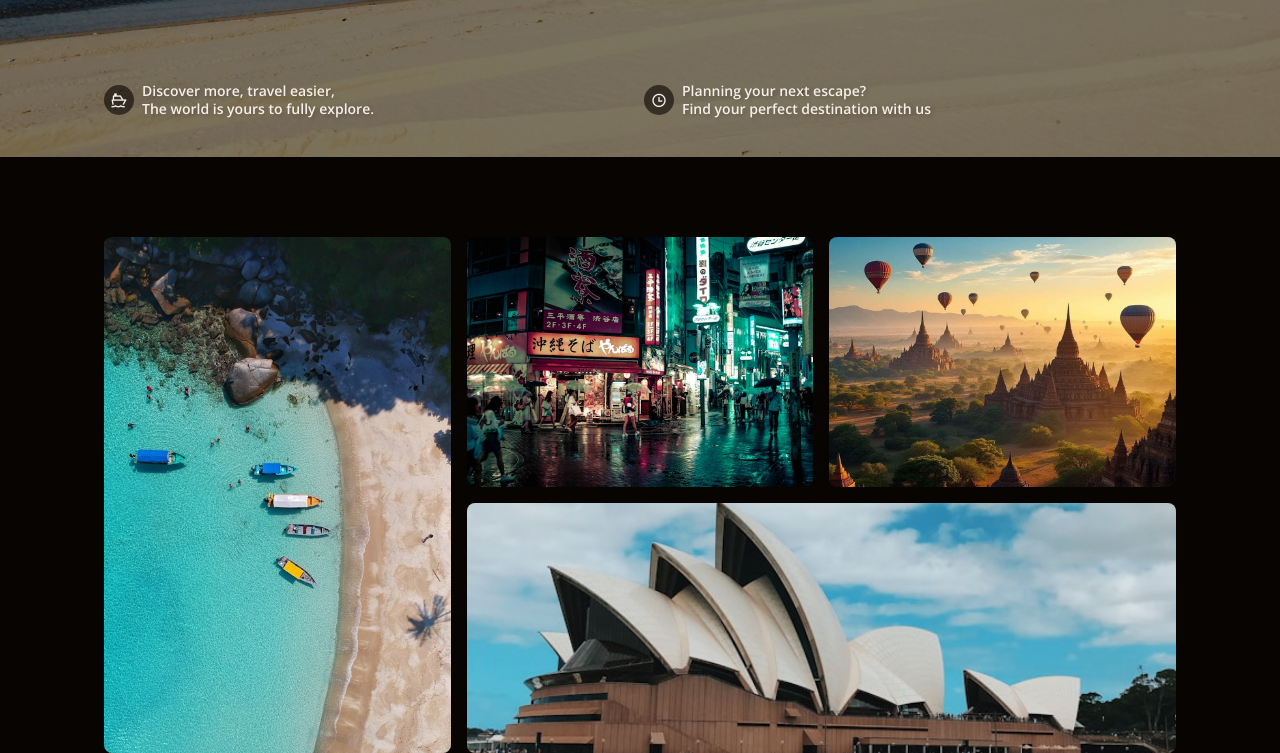
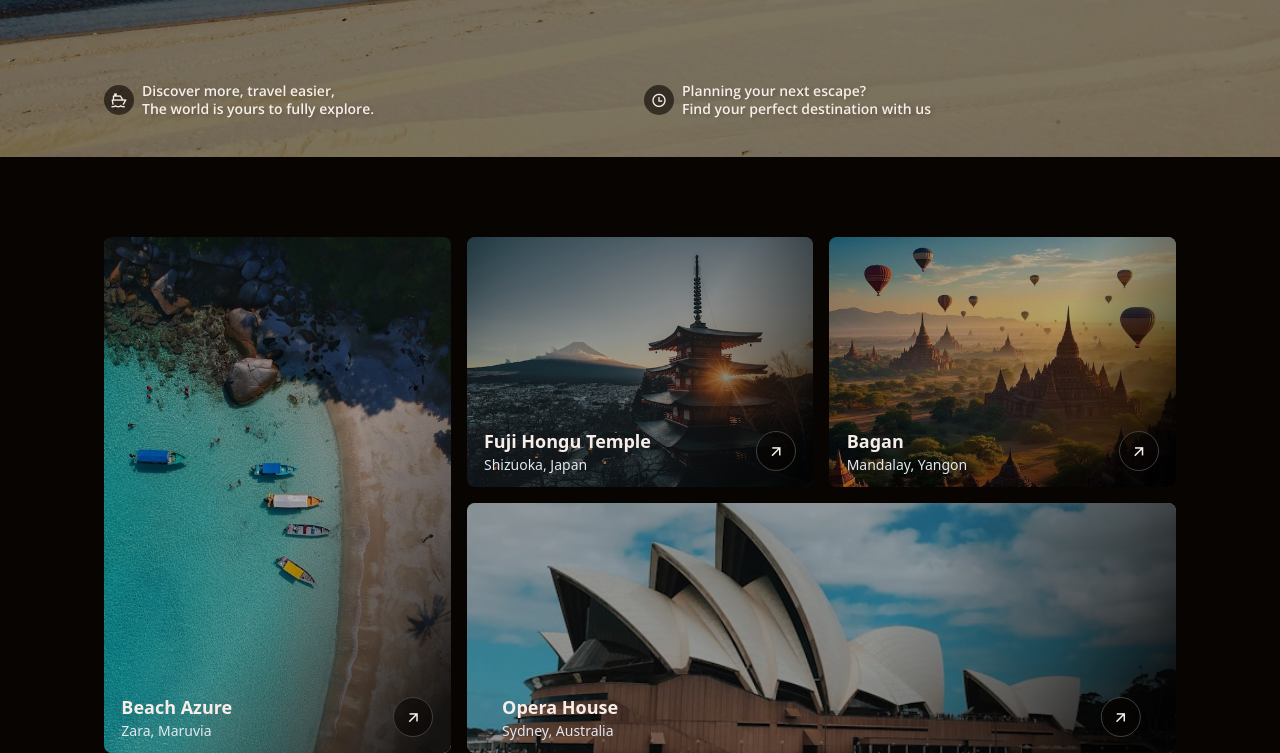
Before and after one commit to Heinhtet4/goTravel-Agency, a website: page src/index.html in a window 1280 px wide. Shown: the part 643-1396 px from the top of the page. Drawn offline with nearby package versions, Linux system fonts and the light colour scheme.

Commit message:
bestPlaces Update

```diff
--- a/src/index.html
+++ b/src/index.html
@@ -98,8 +98,8 @@
                     <a href="#" class="inline-block w-[40px] h-[40px] leading-[40px] bg-glass-light text-center rounded-[50%] text-text hover:text-primary transition-colors duration-300">
                         <i class="ri-tiktok-fill text-lg"></i>
                     </a>
-                    <a href="#bestPlaces" class="inline-block w-[40px] leading-[40px] text-center  text-text hover:text-primary transition-colors duration-300 last:mt-5">
-                        <div class="w-px h-8 xl:h-20 bg-gray-300 mx-auto"></div>
+                    <a href="#bestPlaces" class="inline-block w-[40px] leading-[40px] text-center  text-primary hover:text-secondary transition-colors duration-300 last:mt-5">
+                        <div class="w-px h-8 xl:h-20 bg-secondary mx-auto"></div>
                         <i class="ri-scroll-to-bottom-line text-2xl mb-10"></i>
                     </a>
                 </div>
@@ -127,23 +127,75 @@
         <section class="pt-20" id="bestPlaces">
             <div class="grid grid-cols-1 sm:grid-cols-2 md:grid-cols-3 grid-rows-2 gap-4">
                 <!-- Place 1 - 2 row  -->
-                <div class="row-span-2">
-                    <img src="./images/place-8.jpg" class="w-full h-[100%] object-cover rounded-lg" alt="" srcset="">
+                <div class="row-span-2 overflow-hidden rounded-lg relative group">
+                    <img src="./images/place-8.jpg" class="w-full h-[100%] object-cover group-hover:scale-[1.1] transition-all duration-500" alt="" srcset="">
+                    <div class="test absolute top-0 left-0 w-full h-full gradient-bg">
+                        <div class="absolute w-[90%] flex justify-between items-center bottom-3 left-[50%] translate-x-[-50%]">
+                            <div>
+                                <p class="text-lg font-semibold text-text"> Beach Azure </p>
+                                <p class="text-sm text-slate-200"> Zara, Maruvia </p>
+                            </div>
+                            <div>
+                                <a href="#" class="inline-block w-[40px] h-[40px] leading-[40px] bg-glass-light text-center rounded-[50%] text-text border border-neutral-700 hover:text-primary transition-colors duration-300">
+                                    <i class="ri-arrow-right-up-line text-lg"></i>
+                                </a>
+                            </div>
+                        </div>
+                    </div>
                 </div>
 
                 <!-- Place 2 -->
-                <div class="w-full h-[250px]">
-                    <img src="./images/place-9.jpg" class="w-full h-[100%] object-cover rounded-lg" alt="" srcset="">
+                <div class="w-full h-[250px] overflow-hidden rounded-lg relative group">
+                    <img src="./images/place-11.jpg" class="w-full h-[100%] group-hover:scale-[1.1] transition-all duration-500" alt="" srcset="">
+                    <div class="test absolute top-0 left-0 w-full h-full gradient-bg">
+                        <div class="absolute w-[90%] flex justify-between items-center bottom-3 left-[50%] translate-x-[-50%]">
+                            <div>
+                                <p class="text-lg font-semibold text-text"> Fuji Hongu Temple </p>
+                                <p class="text-sm text-slate-200"> Shizuoka, Japan </p>
+                            </div>
+                            <div>
+                                <a href="#" class="inline-block w-[40px] h-[40px] leading-[40px] bg-glass-light text-center rounded-[50%] text-text border border-neutral-700 hover:text-primary transition-colors duration-300">
+                                    <i class="ri-arrow-right-up-line text-lg"></i>
+                                </a>
+                            </div>
+                        </div>
+                    </div>
                 </div>
 
                 <!-- Place 3 -->
-                <div class="w-full h-[250px]">
-                    <img src="./images/place-5.jpg" class="w-full h-[100%] object-cover rounded-lg" alt="" srcset="">
+                <div class="w-full h-[250px] overflow-hidden rounded-lg relative group">
+                    <img src="./images/place-5.jpg" class="w-full h-[100%] group-hover:scale-[1.1] transition-all duration-500" alt="" srcset="">
+                    <div class="test absolute top-0 left-0 w-full h-full gradient-bg">
+                        <div class="absolute w-[90%] flex justify-between items-center bottom-3 left-[50%] translate-x-[-50%]">
+                            <div>
+                                <p class="text-lg font-semibold text-text"> Bagan </p>
+                                <p class="text-sm text-slate-200"> Mandalay, Yangon </p>
+                            </div>
+                            <div>
+                                <a href="#" class="inline-block w-[40px] h-[40px] leading-[40px] bg-glass-light text-center rounded-[50%] text-text border border-neutral-700 hover:text-primary transition-colors duration-300">
+                                    <i class="ri-arrow-right-up-line text-lg"></i>
+                                </a>
+                            </div>
+                        </div>
+                    </div>
                 </div>
 
                 <!-- Place 4 - 2 columns -->
-                <div class="sm:col-span-2 w-full h-[250px]">
-                    <img src="./images/place-6.jpg" class="w-full h-[100%] mx-auto object-cover rounded-lg" alt="">
+                <div class="sm:col-span-2 w-full h-[250px] overflow-hidden rounded-lg relative group">
+                    <img src="./images/place-6.jpg" class="w-full h-[100%] object-cover group-hover:scale-[1.1] transition-all duration-500" alt="">
+                    <div class="test absolute top-0 left-0 w-full h-full gradient-bg">
+                        <div class="absolute w-[90%] flex justify-between items-center bottom-3 left-[50%] translate-x-[-50%]">
+                            <div>
+                                <p class="text-lg font-semibold text-text"> Opera House </p>
+                                <p class="text-sm text-slate-200"> Sydney, Australia </p>
+                            </div>
+                            <div>
+                                <a href="#" class="inline-block w-[40px] h-[40px] leading-[40px] bg-glass-light text-center rounded-[50%] text-text border border-neutral-700 hover:text-primary transition-colors duration-300">
+                                    <i class="ri-arrow-right-up-line text-lg"></i>
+                                </a>
+                            </div>
+                        </div>
+                    </div>
                 </div>
               </div>
 
--- a/src/input.css
+++ b/src/input.css
@@ -12,7 +12,10 @@ html{
     @apply
     bg-glass backdrop-blur-[5px];
 }
-
+.gradient-bg{
+    background: rgb(0,0,0);
+    background: linear-gradient(121deg, rgba(0,0,0,0.3) 57%, rgba(0,0,0,0.6) 79%, rgba(0,0,0,0.9) 95%);
+}
 .text-shadow{
     text-shadow: 2px 2px 4px rgba(0, 0, 0, 0.6);
 }
```
Also changed, not shown: src/images/place-11.jpg (added), src/output.css.
